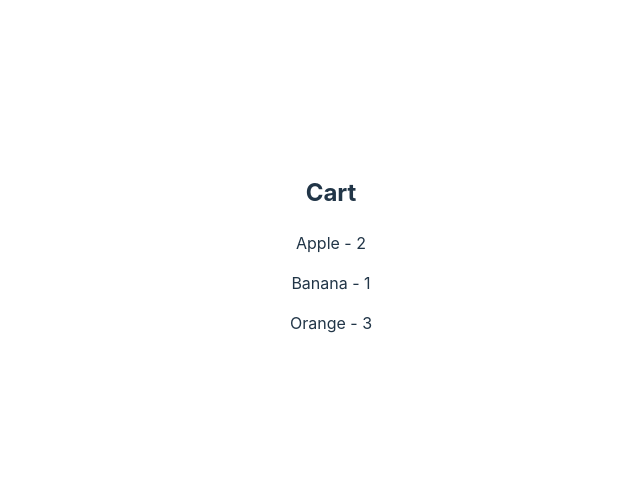
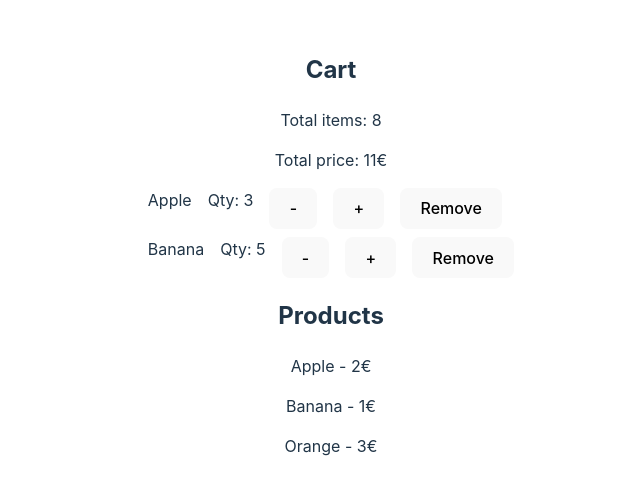
Before and after one commit to georgi712/js-react-exercise, a React (Vite) app in the folder day-12-13-connect-rtk-react/: page / in a window 1280 px wide. Shown: the part 147-640 px from the top of the page, without its empty margins (309-949 px from the left). Built offline with nearby package versions, Linux system fonts and the light colour scheme.

Commit message:
Add seperate products and cart

```diff
--- a/day-12-13-connect-rtk-react/src/App.jsx
+++ b/day-12-13-connect-rtk-react/src/App.jsx
@@ -1,10 +1,14 @@
-import './App.css'
-import Cart from './components/Cart/Cart.jsx'
+import "./App.css";
+import Cart from "./components/Cart/Cart.jsx";
+import Products from "./components/Products/Products.jsx";
 
 function App() {
   return (
-    <Cart />
-  )
+    <>
+      <Cart />
+      <Products />
+    </>
+  );
 }
 
-export default App
+export default App;
--- a/day-12-13-connect-rtk-react/src/components/Cart/Cart.jsx
+++ b/day-12-13-connect-rtk-react/src/components/Cart/Cart.jsx
@@ -1,49 +1,26 @@
-import { useDispatch, useSelector } from "react-redux";
-// import CartItem from "./CartItem.jsx";
-import { useEffect } from "react";
-import { fetchProducts } from "./cartSlice.js";
-import { selectCartError, selectCartItems, selectCartLoading } from "./cartSelectors.js";
+import { useSelector } from "react-redux";
+import CartItem from "./CartItem.jsx";
+import {
+  selectCartItems,
+  selectTotalItems,
+  selectTotalPrice,
+} from "./cartSelectors.js";
 
 function Cart() {
-  const dispatch = useDispatch();
-
-  const cart = useSelector(selectCartItems)
-  const isLoading = useSelector(selectCartLoading);
-  const error = useSelector(selectCartError);
-
-  useEffect(() => {
-    dispatch(fetchProducts());
-  }, [dispatch])
-
-  const renderItems = () => {
-    if (isLoading) {
-      return <p>Loading cart...</p>;
-    }
-
-    if (error) {
-      return <p style={{ color: "red" }}>{error}</p>;
-    }
-
-    if (cart.length === 0) {
-      return <p>Cart is empty</p>;
-    }
-
-    return cart.map(item => {
-        return <p key={item.id}>{item.name} - {item.price}</p>
-      })
-  }
+  const cart = useSelector(selectCartItems);
+  const totalItems = useSelector(selectTotalItems);
+  const totalPrice = useSelector(selectTotalPrice);
 
   return (
     <div>
       <h2>Cart</h2>
-      {/*
+
       <p>Total items: {totalItems}</p>
-      <p>Total price: ${totalPrice}</p>
+      <p>Total price: {totalPrice}€</p>
 
-      {cart.map(item => (
+      {cart.map((item) => (
         <CartItem key={item.id} item={item} />
-      ))} */}
-      {renderItems()}
+      ))}
     </div>
   );
 }
--- a/day-12-13-connect-rtk-react/src/components/Cart/cartSelectors.js
+++ b/day-12-13-connect-rtk-react/src/components/Cart/cartSelectors.js
@@ -7,9 +7,9 @@ export const selectTotalPrice = state => {
     return state.cart.cart.reduce((sum, item) => sum + item.quantity * item.price, 0)
 };
 
-export const selectCartLoading = state => state.cart.isLoading;
+// export const selectCartLoading = state => state.cart.isLoading;
 
-export const selectCartError = state => state.cart.errorMessage;
+// export const selectCartError = state => state.cart.errorMessage;
 
 /*
 1. Why should derived state NOT be stored in Redux?
--- a/day-12-13-connect-rtk-react/src/components/Cart/cartSlice.js
+++ b/day-12-13-connect-rtk-react/src/components/Cart/cartSlice.js
@@ -1,18 +1,11 @@
-import { createAsyncThunk, createSlice } from "@reduxjs/toolkit";
-import { fetchProductsApi } from "../../api/productsApi.js";
+import { createSlice } from "@reduxjs/toolkit";
 
-const fetchProducts = createAsyncThunk(
-  'products/fetchAll',
-  async () => {
-    const response = await fetchProductsApi();
-    return response
-  }
-)
 
 const initialState = {
-  cart: [],
-  isLoading: false,
-  errorMessage: null,
+  cart: [
+    { id: 1, name: "Apple", price: 2, quantity: 3 },
+    { id: 2, name: "Banana", price: 1, quantity: 5 }
+  ],
   lastUpdated: null
 };
 
@@ -40,25 +33,6 @@ const cartSlice = createSlice({
       );
       state.lastUpdated = Date.now();
     }
-  },
-  extraReducers: (builder) => {
-    builder
-      .addCase(fetchProducts.pending, (state) => {
-        state.isLoading = true;
-        state.errorMessage = null;
-      })
-      .addCase(fetchProducts.fulfilled, (state, action) => {
-        state.isLoading = false;
-        state.cart = action.payload.map(p => ({
-          ...p,
-          quantity: 1
-        }))
-        state.lastUpdated = Date.now();
-      })
-      .addCase(fetchProducts.rejected, (state, action) => {
-        state.isLoading = false;
-        state.errorMessage = action.error.message || "Failed to fetch!"
-      })
   }
 });
 
@@ -68,6 +42,4 @@ export const {
   removeItem
 } = cartSlice.actions;
 
-export { fetchProducts }
-
 export default cartSlice.reducer;
--- a/day-12-13-connect-rtk-react/src/components/Cart/store.js
+++ b/day-12-13-connect-rtk-react/src/components/Cart/store.js
@@ -1,8 +1,10 @@
 import { configureStore } from "@reduxjs/toolkit";
 import cartReducer from "./cartSlice"
+import productsReducer from "../Products/productSlice"
 
 export const store = configureStore({
     reducer: {
         cart: cartReducer,
+        products: productsReducer
     }
 })
--- /dev/null
+++ b/day-12-13-connect-rtk-react/src/components/Products/Products.jsx
@@ -0,0 +1,43 @@
+import { useDispatch, useSelector } from "react-redux";
+import { selectProducts, selectProductsError, selectProductsLoading } from "./productsSelectors.js";
+import { useEffect } from "react";
+import { fetchProducts } from "./productSlice.js";
+
+function Products() {
+  const dispatch = useDispatch();
+  const products = useSelector(selectProducts);
+  const error = useSelector(selectProductsError);
+  const loading = useSelector(selectProductsLoading);
+
+  useEffect(() => {
+    dispatch(fetchProducts());
+  }, [dispatch]);
+
+  const renderItems = () => {
+    if (loading) {
+      return <p>Loading products...</p>;
+    }
+
+    if (error) {
+      return <p style={{ color: "red" }}>{error}</p>;
+    }
+
+    if (products.length === 0) {
+      return <p>There are no products yet.</p>;
+    }
+
+    return products.map(item => {
+        return <p key={item.id}>{item.name} - {item.price}€</p>
+      })
+  }
+
+  return (
+    <div>
+      <h2>Products</h2>
+
+      {renderItems()}
+    </div>
+  );
+}
+
+export default Products;
--- /dev/null
+++ b/day-12-13-connect-rtk-react/src/components/Products/productSlice.js
@@ -0,0 +1,41 @@
+import { createAsyncThunk, createSlice } from "@reduxjs/toolkit";
+import { fetchProductsApi } from "../../api/productsApi.js";
+
+const fetchProducts = createAsyncThunk(
+    'products/fetchAll',
+    async () => {
+        const response = await fetchProductsApi();
+        return response;
+    }
+)
+
+const initialState = {
+    products: [],
+    isLoading: false,
+    errorMessage: null
+}
+
+const productsSlice = createSlice({
+    name: "products",
+    initialState,
+    reducers: {},
+    extraReducers: (builder) => {
+        builder
+            .addCase(fetchProducts.pending, (state) => {
+                state.isLoading = true;
+                state.errorMessage = null;
+            })
+            .addCase(fetchProducts.fulfilled, (state, action) => {
+                state.isLoading = false;
+                state.products = action.payload
+            })
+            .addCase(fetchProducts.rejected, (state, action) => {
+                state.isLoading = false;
+                state.errorMessage = action.error.message || "Failed to fetch!"
+            })
+    }
+});
+
+export { fetchProducts }
+
+export default productsSlice.reducer;
--- /dev/null
+++ b/day-12-13-connect-rtk-react/src/components/Products/productsSelectors.js
@@ -0,0 +1,5 @@
+export const selectProducts = state => state.products.products;
+
+export const selectProductsLoading = state => state.products.isLoading;
+
+export const selectProductsError = state => state.products.errorMessage;
```
